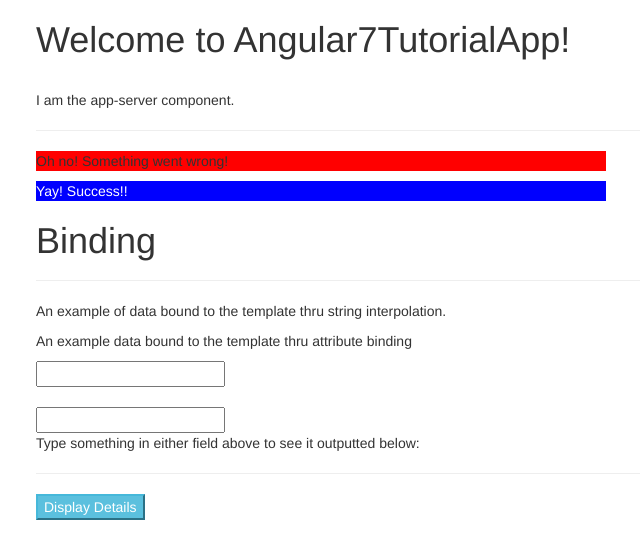
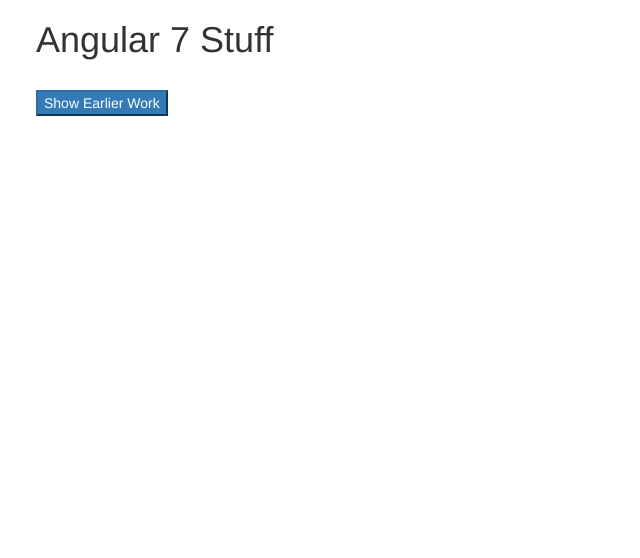
Before and after one commit to SPA-development/Angular7TutorialApp, an Angular app: page / in a window 1280 px wide. Shown: the top 558 px of the page, without its empty margins (34-674 px from the left). Built offline with nearby package versions, Linux system fonts and the light colour scheme.

Commit message:
Adds additional selector option for CSS class technique and preps app for remaining coursework.

```diff
--- /dev/null
+++ b/src/app/alert-container/alert-container.component.ts
@@ -0,0 +1,22 @@
+import { Component, OnInit } from '@angular/core';
+
+@Component({
+  selector: 'app-alert-container',
+  template:
+      `
+        <h1>Selector Types: Attribute, element, & class</h1>
+        app-alert-container works!
+        <hr>
+        <div app-success></div>
+        <app-warning></app-warning>
+        <div class="app-failure"></div>
+      `
+})
+export class AlertContainerComponent implements OnInit {
+
+  constructor() { }
+
+  ngOnInit() {
+  }
+
+}
--- /dev/null
+++ b/src/app/alerts/failure-alert.component.ts
@@ -0,0 +1,23 @@
+import { Component, OnInit } from '@angular/core';
+
+@Component({
+  selector: '.app-failure',
+  template: `
+      <p>Oh no!
+      Something went wrong!<p>
+  `,
+  styles: [`
+      p {
+          background: red;
+          width: 50%;
+      }
+  `]
+})
+export class FailureComponent implements OnInit {
+
+  constructor() { }
+
+  ngOnInit() {
+  }
+
+}
--- a/src/app/alerts/warning-alert.component.ts
+++ b/src/app/alerts/warning-alert.component.ts
@@ -3,12 +3,11 @@
 @Component({
     selector: 'app-warning',
     template: `
-        <p>Oh no!
-        Something went wrong!<p>
+        <p>Achtung!<p>
     `,
     styles: [`
         p {
-            background: red;
+            background: orange;
             width: 50%;
         }
     `]
--- a/src/app/app.component.html
+++ b/src/app/app.component.html
@@ -3,12 +3,17 @@
   <div class="row">
     <div class="col-xs-12">
       <h1>
-        Welcome to {{ title }}!
+        {{ title }} Stuff
       </h1>
       <br>
-      <app-server></app-server>
-      <app-binding-examples></app-binding-examples>
-      <app-toggle></app-toggle>
+      <section>
+        <button class="btn-primary" type="button" (click)="showEarlierWork = !showEarlierWork">Show Earlier Work</button>
+        <div *ngIf="showEarlierWork">
+          <app-alert-container></app-alert-container>
+          <app-binding-examples></app-binding-examples>
+          <app-toggle></app-toggle>
+        </div>
+      </section>
     </div>
   </div>
 </section>
--- a/src/app/app.component.ts
+++ b/src/app/app.component.ts
@@ -6,5 +6,6 @@
   styleUrls: ['./app.component.css']
 })
 export class AppComponent {
-  title = 'Angular7TutorialApp';
+  public title = 'Angular 7';
+  public showEarlierWork: boolean;
 }
--- a/src/app/binding-examples/binding-examples.component.html
+++ b/src/app/binding-examples/binding-examples.component.html
@@ -1,14 +1,16 @@
 <section>
-    <h1>Binding</h1>
+    <h1>Data Binding</h1>
+    <p>app-binding-examples works!</p>
     <hr>
     <p>{{ dataBinding }}</p>
     <p [innerHTML]="attributeBinding"></p>
-
+    <p>An example of event binding.</p>
     <div>
         <input type="text" (input)="eventBinding($event)">
     </div>
     <br>
     <div>
+        <p>An example of two-way binding.</p>
         <input type="text" [(ngModel)]="twoWayBinding">
         <p>Type something in either field above to see it outputted below:</p>
         <p>{{twoWayBinding}}</p>
--- a/src/app/binding-examples/binding-examples.component.ts
+++ b/src/app/binding-examples/binding-examples.component.ts
@@ -6,14 +6,14 @@
 })
 export class BindingExamplesComponent {
 
-    public dataBinding = 'An example of data bound to the template thru string interpolation.';
+    public dataBinding = 'This is an example of data bound to the template thru string interpolation.';
 
-    public attributeBinding = 'An example data bound to the template thru attribute binding';
+    public attributeBinding = 'This is an example data bound to the template thru attribute binding';
 
     public twoWayBinding: string;
 
     public eventBinding($event: Event) {
-        // Note the explicit typing for the HTMLInputElement vent
+        // Note the explicit typing for the HTMLInputElement event
         this.twoWayBinding = (<HTMLInputElement>event.target).value;
     }
 
--- a/src/app/server/server.component.ts
+++ /dev/null
@@ -1,13 +0,0 @@
-import { Component } from '@angular/core';
-
-@Component({
-    selector: 'app-server',
-    template: `
-        <p>I am the app-server component.</p>
-        <hr>
-        <app-warning></app-warning><div app-success></div>
-    `
-})
-export class ServerComponent {
-
-}
```
Also changed, not shown: src/app/app.module.ts (+5 -3 lines).
